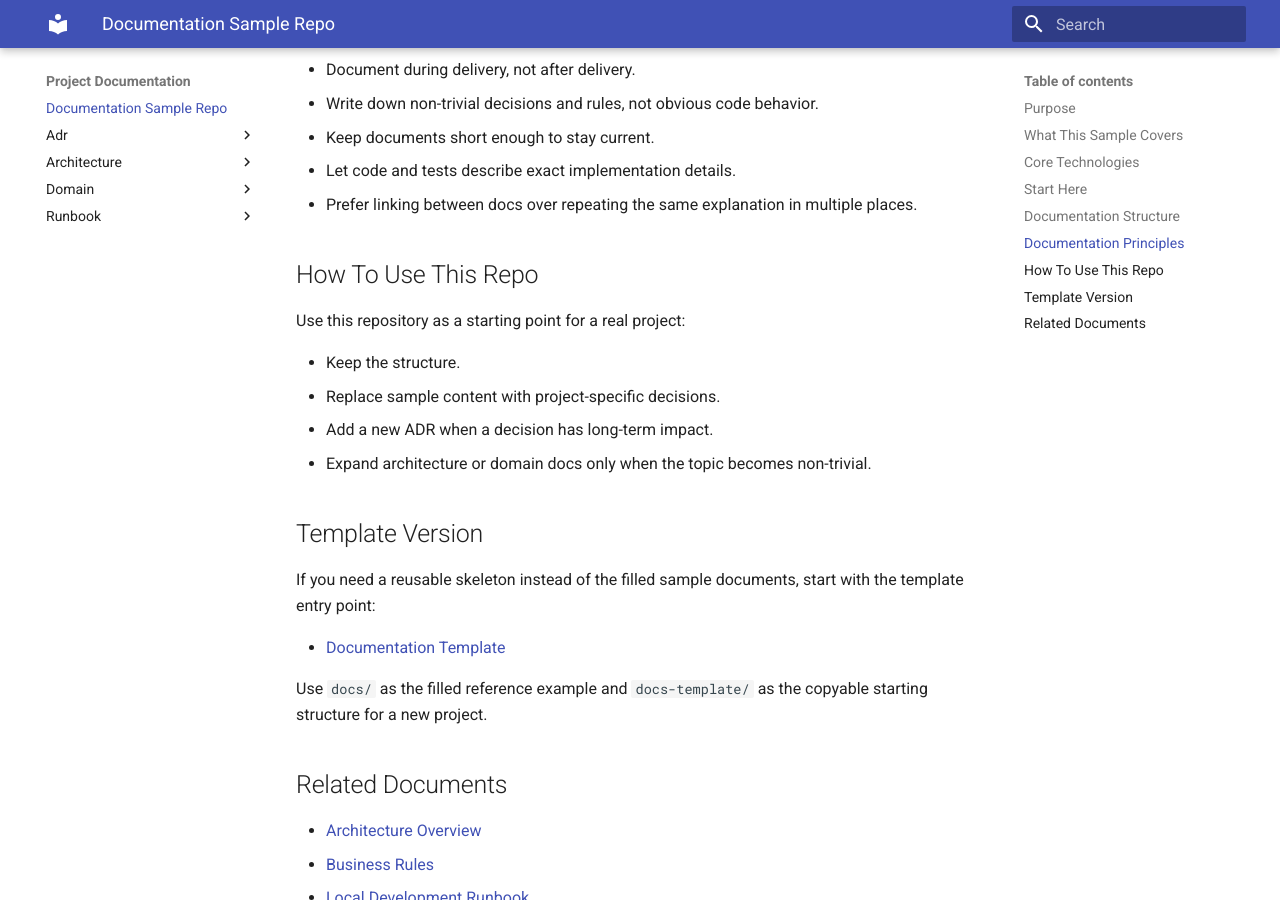
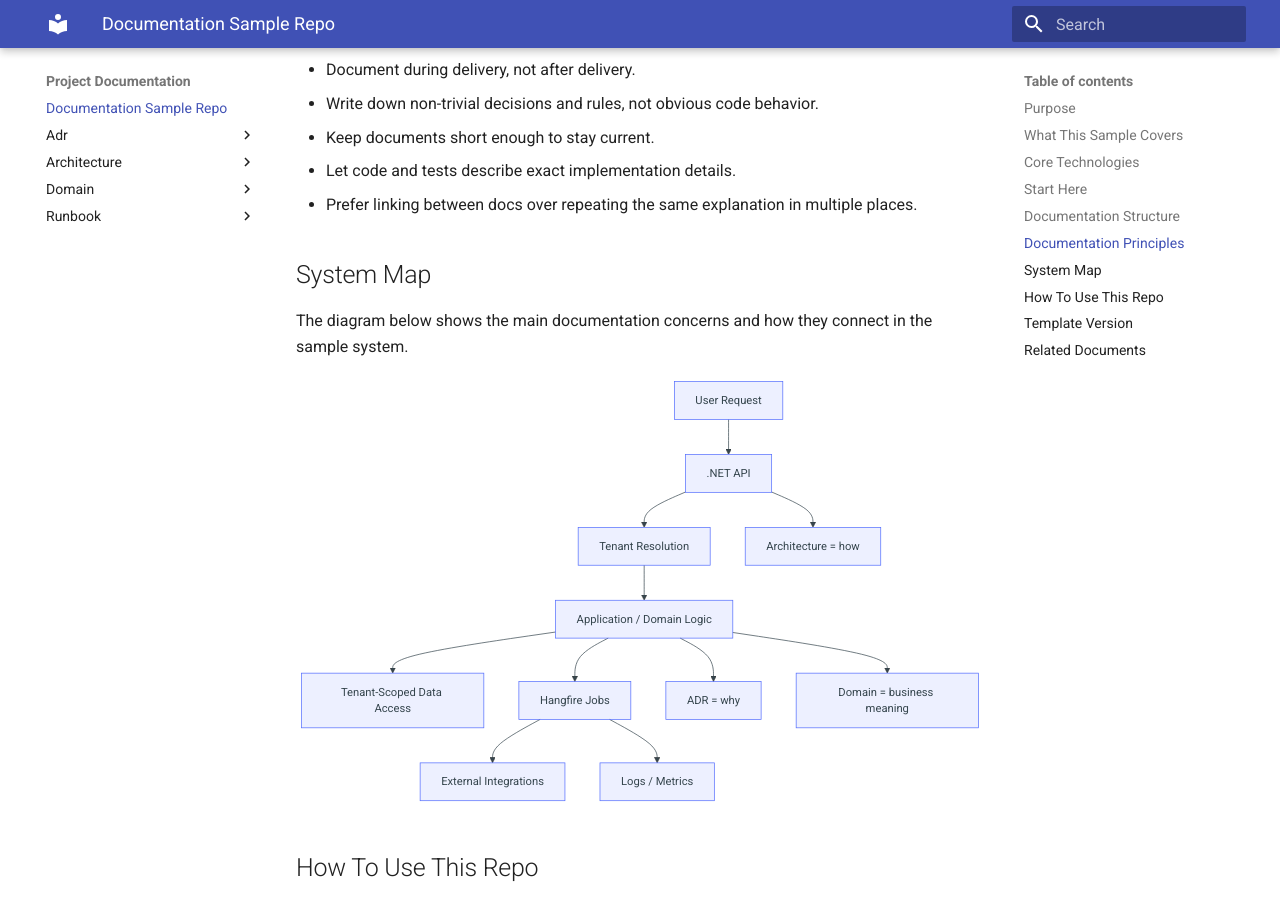
Before and after one commit to ferencbon/randomaigenstuffs, an MkDocs documentation site: the page built from docs/index.md, in a window 1280 px wide and 900 px high, scrolled down 1677 px. Built offline with MkDocs 1.6.1 and Material for MkDocs 9.7.7, drawn with Linux system fonts in a browser that asks for light colours.

Commit message:
Add System Map and enable Mermaid diagrams in docs
Added a "System Map" section with a Mermaid diagram to `index.md`
to illustrate documentation structure. Removed the "Template
Version" subsection to streamline content. Updated `mkdocs.yml`
to enable Mermaid diagrams using `pymdownx.superfences`. Made
minor formatting improvements for consistency.

````diff
--- a/docs/index.md
+++ b/docs/index.md
@@ -61,6 +61,24 @@ For design rationale, read:
 - Let code and tests describe exact implementation details.
 - Prefer linking between docs over repeating the same explanation in multiple places.
 
+## System Map
+
+The diagram below shows the main documentation concerns and how they connect in the sample system.
+
+```mermaid
+flowchart TD
+    U["User Request"] --> API[".NET API"]
+    API --> TENANT["Tenant Resolution"]
+    TENANT --> APP["Application / Domain Logic"]
+    APP --> DATA["Tenant-Scoped Data Access"]
+    APP --> JOBS["Hangfire Jobs"]
+    JOBS --> EXT["External Integrations"]
+    JOBS --> OBS["Logs / Metrics"]
+    APP --> ADR["ADR = why"]
+    APP --> DOMAIN["Domain = business meaning"]
+    API --> ARCH["Architecture = how"]
+```
+
 ## How To Use This Repo
 
 Use this repository as a starting point for a real project:
--- a/mkdocs.yml
+++ b/mkdocs.yml
@@ -6,5 +6,12 @@ docs_dir: docs
 theme:
   name: material
 
+markdown_extensions:
+  - pymdownx.superfences:
+      custom_fences:
+        - name: mermaid
+          class: mermaid
+          format: !!python/name:pymdownx.superfences.fence_code_format
+
 plugins:
   - search
````
